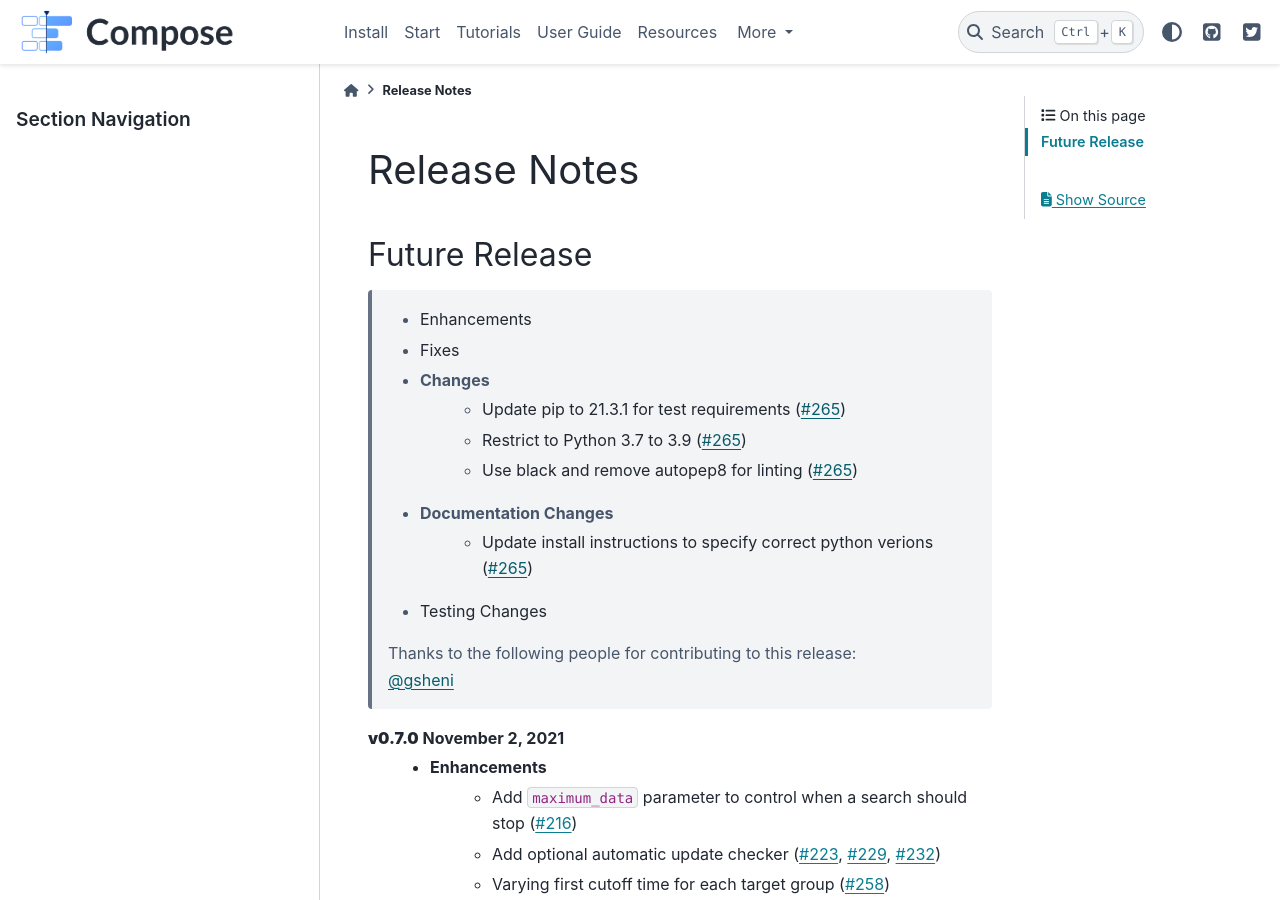
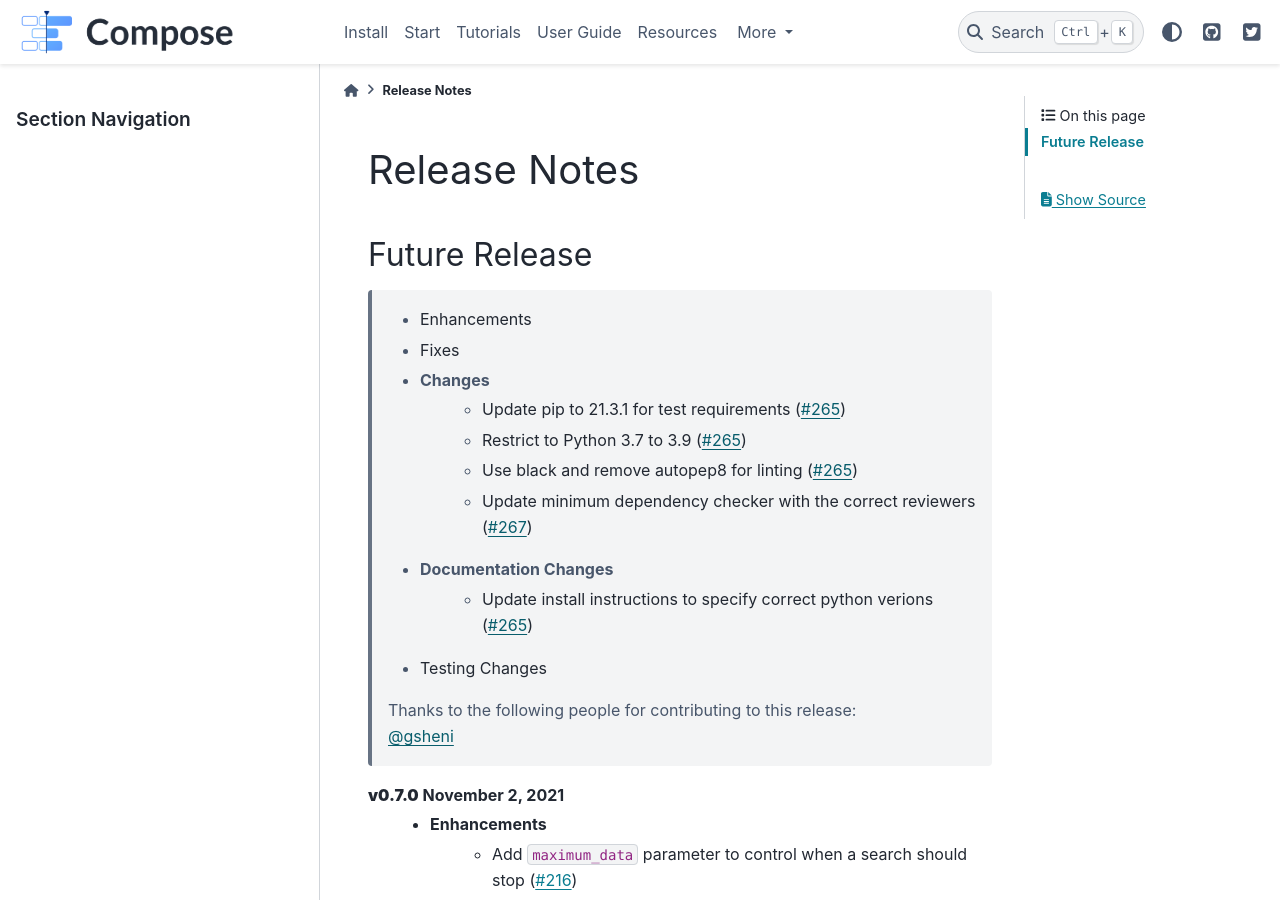
Before and after one commit to alteryx/compose, a Sphinx documentation site: the page built from docs/source/release_notes.rst, in a window 1280 px wide and 900 px high. Built offline with Sphinx 7.4.7 and the PyData theme 0.15.4, drawn with Linux system fonts in a browser that asks for light colours; comment, search, counter and statistics services are not loaded.

Commit message:
Update release_notes.rst

```diff
--- a/docs/source/release_notes.rst
+++ b/docs/source/release_notes.rst
@@ -10,6 +10,7 @@ Future Release
         * Update pip to 21.3.1 for test requirements (:pr:`265`)
         * Restrict to Python 3.7 to 3.9 (:pr:`265`)
         * Use black and remove autopep8 for linting (:pr:`265`)
+        * Update minimum dependency checker with the correct reviewers (:pr:`267`)
     * Documentation Changes
         * Update install instructions to specify correct python verions (:pr:`265`)
     * Testing Changes
```
